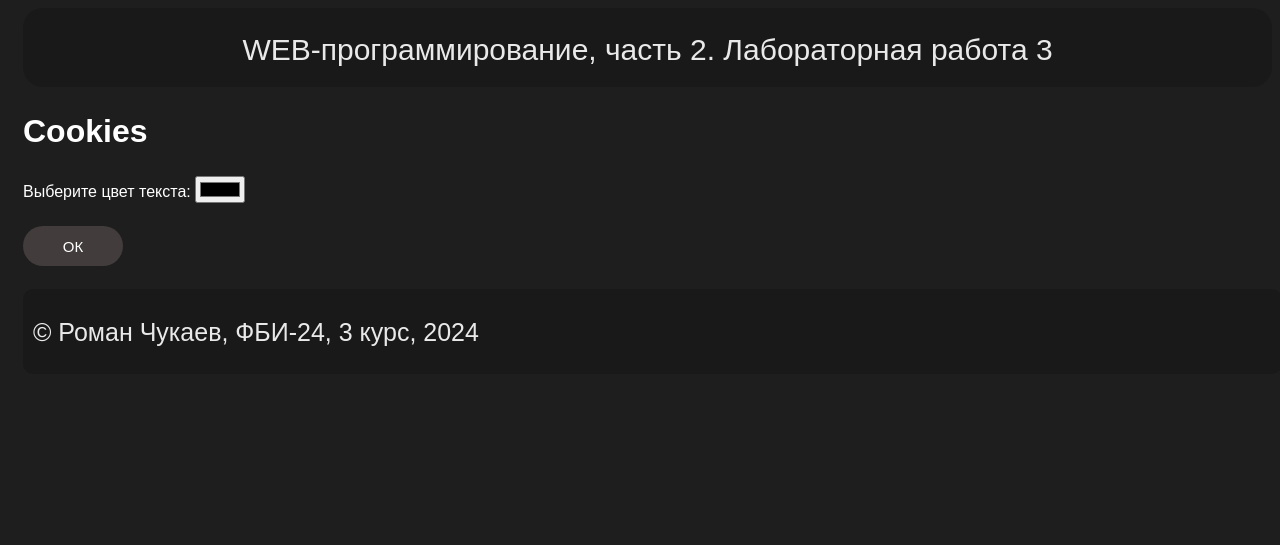
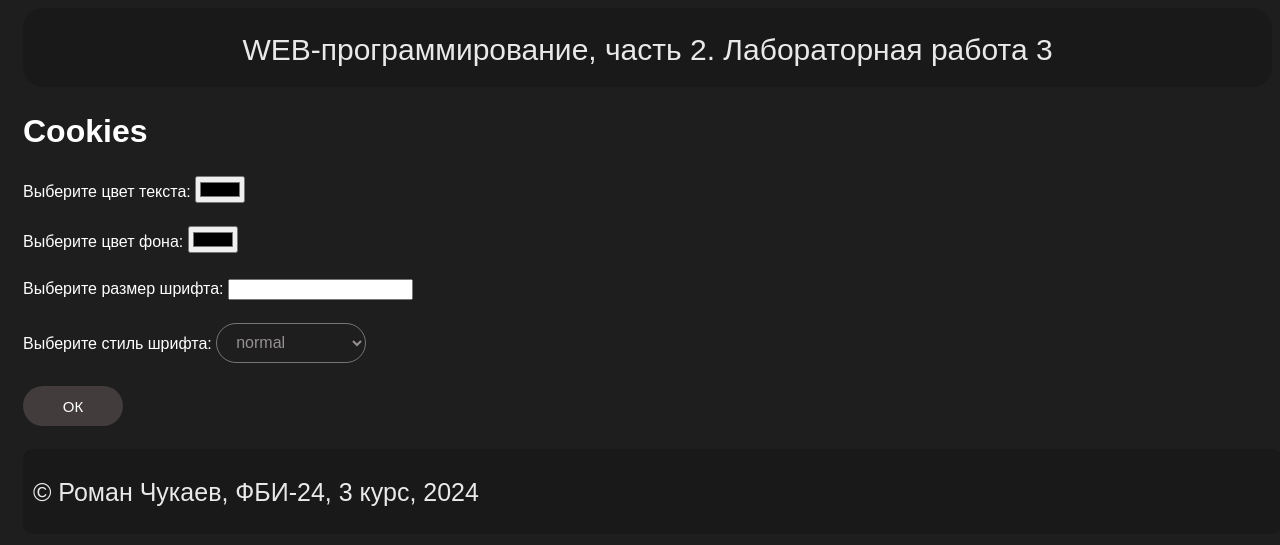
Before and after one commit to Roman3340/web-progr-labs2, a Flask app: page /lab3/settings in a window 1280 px wide. Shown: the top 545 px of the page. Run offline with Flask 3, Linux system fonts and the light colour scheme.

Commit message:
настройки отображение

```diff
--- a/lab3.py
+++ b/lab3.py
@@ -73,14 +73,35 @@ def success_pay():
 @lab3.route('/lab3/settings')
 def settings():
     color = request.args.get('color')
-    if color:
+    bgcolor = request.args.get('bgcolor')
+    fontSyze = request.args.get('fontSyze')
+    fontStyle = request.args.get('fontStyle')
+
+    # Проверяем, есть ли запрос на изменение параметров
+    if color or bgcolor or fontSyze or fontStyle:
         resp = make_response(redirect('/lab3/settings'))
-        resp.set_cookie('color', color)
+        if color:
+            resp.set_cookie('color', color)
+        if bgcolor:
+            resp.set_cookie('bgcolor', bgcolor)
+        if fontSyze:
+            resp.set_cookie('fontSyze', fontSyze)
+        if fontStyle:
+            resp.set_cookie('fontStyle', fontStyle)
         return resp
 
-    color = request.cookies.get('color')
-    resp = make_response(render_template('lab3/settings.html', color=color))
-    return resp
+    # Если параметры не переданы, просто возвращаем страницу
+    return render_template('/lab3/settings.html')
+
+
+    # if color:
+    #     resp = make_response(redirect('/lab3/settings'))
+    #     resp.set_cookie('color', color)
+    #     return resp
+
+    # color = request.cookies.get('color')
+    # resp = make_response(render_template('lab3/settings.html', color=color))
+    # return resp
 
 
 
--- a/templates/base.html
+++ b/templates/base.html
@@ -10,6 +10,15 @@
         body{
             {% if request.cookies.get('color') %}
                 color: {{request.cookies.get('color') }};
+            {% endif %}
+            {% if request.cookies.get('bgcolor') %}
+                background-color: {{request.cookies.get('bgcolor') }};
+            {% endif %}
+            {% if request.cookies.get('fontSyze') %}
+                font-size: {{request.cookies.get('fontSyze') }}px;
+            {% endif %}
+            {% if request.cookies.get('fontStyle') %}
+                font-style: {{request.cookies.get('fontStyle') }};
             {% endif %}
         }
     </style>
--- a/templates/lab3/settings.html
+++ b/templates/lab3/settings.html
@@ -14,6 +14,25 @@
         </div>
         <br>
         <div>
+            <label for="bgcolor">Выберите цвет фона:</label>
+            <input type="color" id="bgcolor" name="bgcolor" value="{{ bgcolor or '' }}">
+        </div>
+        <br>
+        <div>
+            <label for="fontSyze">Выберите размер шрифта:</label>
+            <input type="text" id="fontSyze" name="fontSyze" value="{{ fontSyze or '' }}">
+        </div>
+        <br>
+        <div>
+            <label for="fontStyle">Выберите стиль шрифта:</label>
+                <select name="fontStyle" id="fontStyle">
+                    <option value="normal" {% if fontStyle == 'normal' %}selected{% endif %}>normal</option>
+                    <option value="italic" {% if fontStyle == 'italic' %}selected{% endif %}>italic</option>
+                    <option value="oblique" {% if fontStyle == 'oblique' %}selected{% endif %}>oblique</option>
+                </select>
+        </div>
+        <br>
+        <div>
             <button class="button" type="submit">ОК</button>
         </div>
     </form>
```
